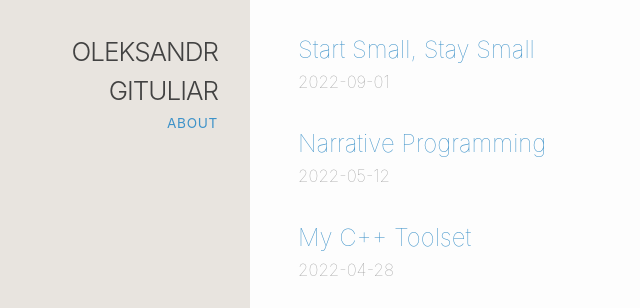
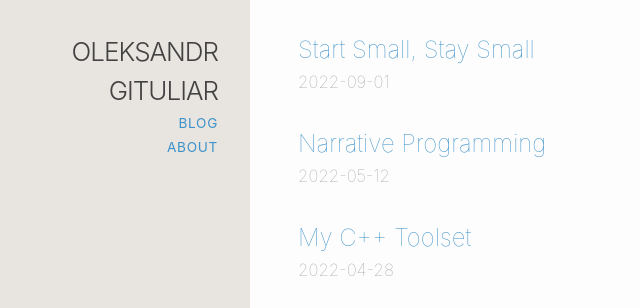
Before and after one commit to gituliar/gituliar.github.io, a Jekyll site: the page built from index.md, in a window 1280 px wide. Shown: the top 308 px of the page, without its empty margins (0-640 px from the left). Built offline with Jekyll 4.4.1, drawn with Linux system fonts in a browser that asks for light colours.

Commit message:
Adopt CSS for mobile

```diff
--- a/_includes/sidebar.html
+++ b/_includes/sidebar.html
@@ -7,9 +7,11 @@
       <a class="site-title" rel="author" href="{{ "/" | relative_url }}">{{ site.title | escape }}</a>
     </h1>
 
-    {%- if titles_size > 0 -%}
     <nav class="nav">
       <ul class="nav-list">
+        <li class="nav-item">
+          <a class="page-link" href="/">Blog</a>
+        </li>
         {%- for path in page_paths -%}
           {%- assign my_page = site.pages | where: "path", path | first -%}
           {%- if my_page.title -%}
@@ -20,10 +22,8 @@
         {%- endfor -%}
       </ul>
     </nav>
-    {%- endif -%}
   </div>
 
   {%- include footer.html -%}
 
-
 </sidebar>
--- a/_sass/minima/custom-styles.scss
+++ b/_sass/minima/custom-styles.scss
@@ -28,16 +28,18 @@
 }
 
 .header {
-    text-align: center;
+    margin: 2em 2em 0;
+    text-align: right;
     top: auto;
-    margin: 3em auto;
 }
 
 .sidebar {
-
     background: $sidebar-background;
     color: #fff;
     width: $sidebar-width;
+    position: fixed;
+    top: 0;
+    bottom: 0;
 }
 
 .brand-title,
@@ -58,7 +60,7 @@
     list-style: none;
 }
 .nav-item {
-    display: inline-block;
+    display: block;
     *display: inline;
     zoom: 1;
 }
@@ -82,7 +84,9 @@
 }
 
 .content {
-    padding: 2em 1em 0;
+    margin-left: $sidebar-width;
+    padding: 2em 3em 0;
+    width: $content-width;
 }
 
 .post {
@@ -145,8 +149,14 @@
     width:75px;
 }
 
+
 .footer {
     padding: 1em 0;
+    position: absolute;
+    text-align: center;
+    bottom: 0;
+    margin: auto;
+    width: $sidebar-width;
 }
 .footer a {
     color: #ccc;
@@ -157,34 +167,40 @@
     background: none;
 }
 
-@media (min-width: 48em) {
+// Mobile
+
+@media (max-width: 48em) {
     .content {
-        padding: 2em 3em 0;
-        margin-left: $sidebar-width;
-        width: $content-width;
-    }
-
-    .header {
-        margin: 2em 2em 0;
-        text-align: right;
+        margin-left: 0;
+        padding: 2em 1em 0;
+        width: auto;
     }
 
     .sidebar {
-        position: fixed;
-        top: 0;
-        bottom: 0;
+        // background: unset;
+        display: block;
+        position: unset;
+        width: unset;
     }
-
-    .footer {
-        text-align: center;
-        position: absolute;
-        bottom: 0;
-        margin: auto;
-        width: $sidebar-width;
+    .site-title {
+        float: none;
     }
-
-
-    .nav-item {
+    .header {
+        text-align: unset;
+        margin: 0 1em;
+    }
+    .nav, .header h1 {
         display: block;
     }
+    .nav-item {
+        display: inline-block;
+        margin-bottom: 0.25em;
+        margin-right: 1em;
+    }
+    .footer {
+        display: none;
+    }
 }
+
+@media (min-width: 48em) {
+}
```
Lines whose indentation alone changed are shown as unchanged.
